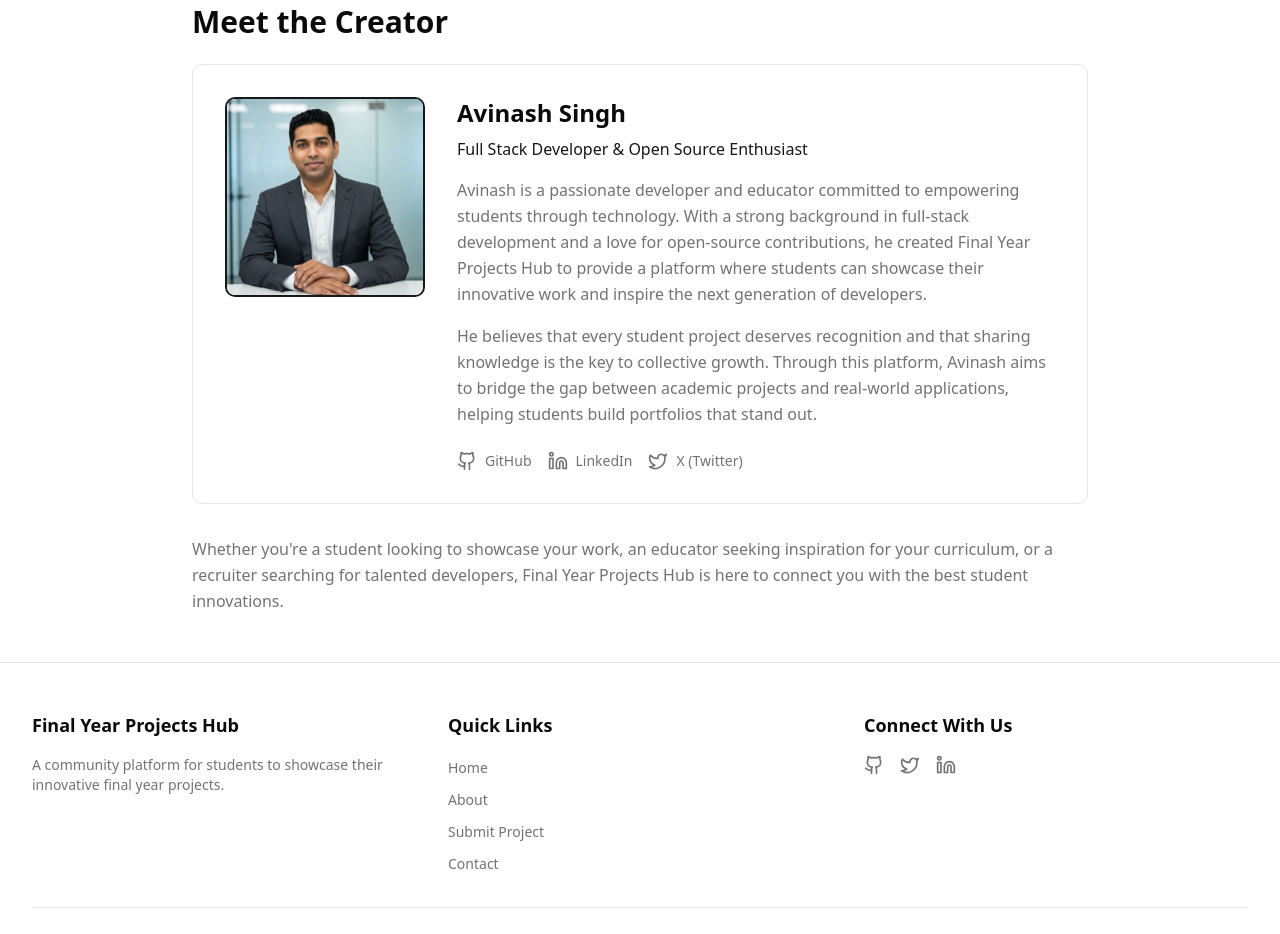
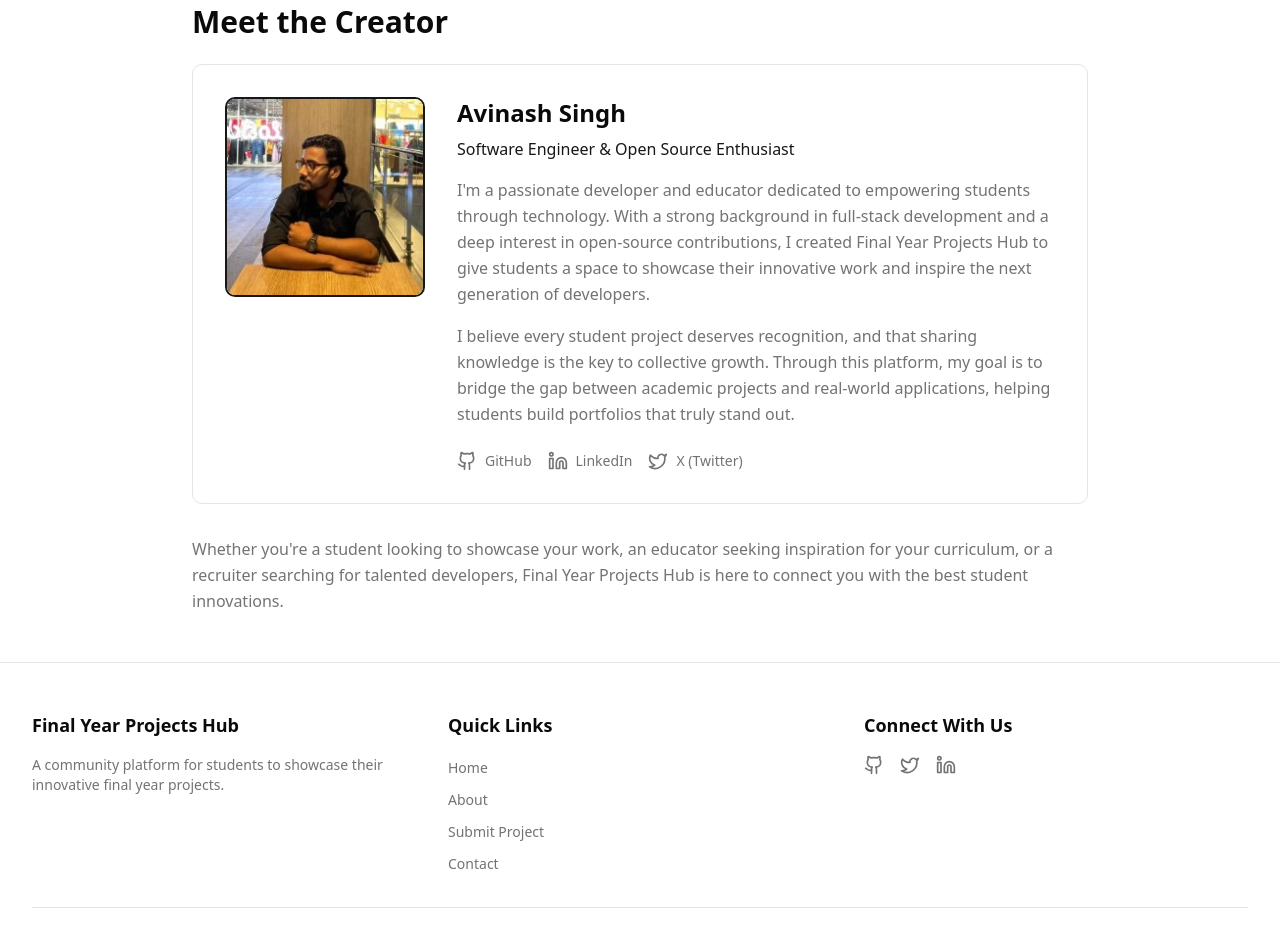
Before and after one commit to avinash201199/Final-Year-Projects-Hub, a Next.js app: page /about in a window 1280 px wide. Shown: the part 1160-2094 px from the top of the page. Built offline with nearby package versions, Linux system fonts and the light colour scheme.

Commit message:
about section

```diff
--- a/app/about/page.tsx
+++ b/app/about/page.tsx
@@ -89,17 +89,12 @@ export default function AboutPage() {
                 </div>
                 <div className="flex-1">
                   <h3 className="text-2xl font-bold mb-2">Avinash Singh</h3>
-                  <p className="text-primary mb-4">Full Stack Developer & Open Source Enthusiast</p>
+                  <p className="text-primary mb-4">Software Engineer & Open Source Enthusiast</p>
                   <p className="text-muted-foreground leading-relaxed mb-4">
-                    Avinash is a passionate developer and educator committed to empowering students through technology.
-                    With a strong background in full-stack development and a love for open-source contributions, he
-                    created Final Year Projects Hub to provide a platform where students can showcase their innovative
-                    work and inspire the next generation of developers.
+                    I'm a passionate developer and educator dedicated to empowering students through technology. With a strong background in full-stack development and a deep interest in open-source contributions, I created Final Year Projects Hub to give students a space to showcase their innovative work and inspire the next generation of developers.
                   </p>
                   <p className="text-muted-foreground leading-relaxed mb-6">
-                    He believes that every student project deserves recognition and that sharing knowledge is the key to
-                    collective growth. Through this platform, Avinash aims to bridge the gap between academic projects
-                    and real-world applications, helping students build portfolios that stand out.
+                    I believe every student project deserves recognition, and that sharing knowledge is the key to collective growth. Through this platform, my goal is to bridge the gap between academic projects and real-world applications, helping students build portfolios that truly stand out.
                   </p>
                   <div className="flex gap-4">
                     <a
--- a/package.json
+++ b/package.json
@@ -49,9 +49,9 @@
     "lucide-react": "^0.454.0",
     "next": "15.2.4",
     "next-themes": "^0.4.6",
-    "react": "^19",
+    "react": "^18.3.1",
     "react-day-picker": "9.8.0",
-    "react-dom": "^19",
+    "react-dom": "^18.3.1",
     "react-hook-form": "^7.60.0",
     "react-resizable-panels": "^2.1.7",
     "recharts": "2.15.4",
```
Also changed, not shown: next-env.d.ts (added), public/profile/avinash-singh.jpg, 1 other file (tests, documents, lock files or other folders).
